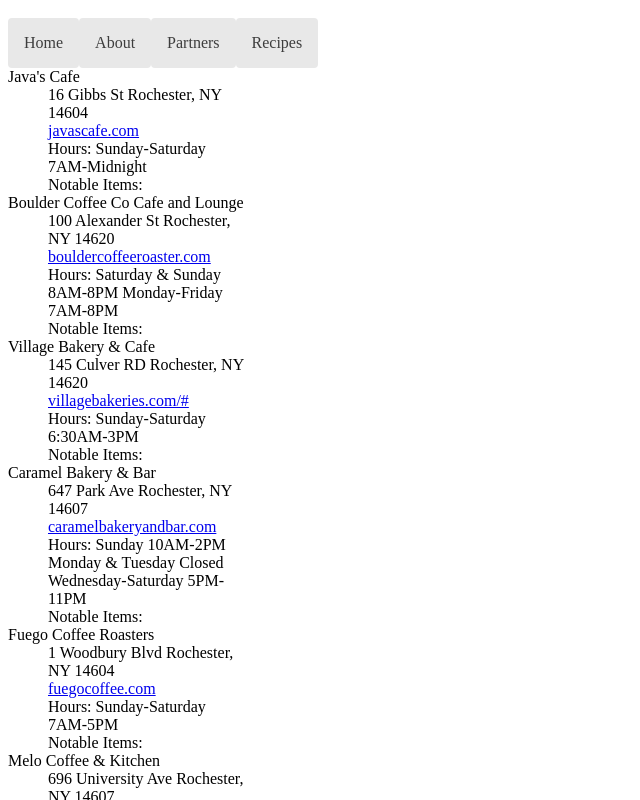
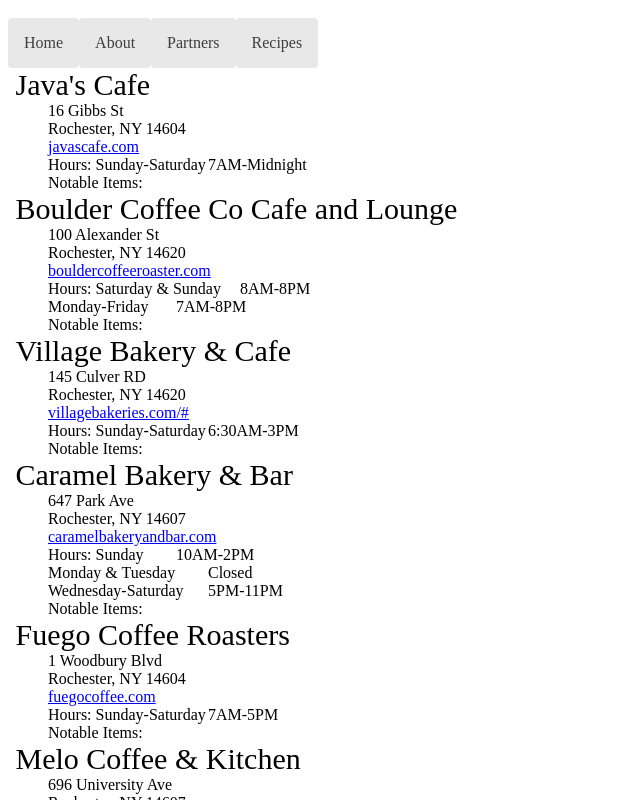
Before and after one commit to LBsnake6/coffee-app, an Angular app in the folder coffee-app/: page /partners in a window 1280 px wide. Shown: the top 800 px of the page, without its empty margins (0-640 px from the left). Built offline with nearby package versions, Linux system fonts and the light colour scheme.

Commit message:
added some styling to partners component. This allows \n and \t characters to be read.

```diff
--- a/coffee-app/src/app/interfaces/partners.ts
+++ b/coffee-app/src/app/interfaces/partners.ts
@@ -6,4 +6,5 @@ export interface Partners{
     website: string;
     hours: string;
     items: string;
+    vibe: string;
 }
--- a/coffee-app/src/app/partners/partners.component.css
+++ b/coffee-app/src/app/partners/partners.component.css
@@ -2,5 +2,11 @@
     margin: 0 0 2em 0;
     list-style-type: none;
     padding: 0;
-    width: 15em;
+    /*width: 15em;*/
+    white-space: pre-line;
+    white-space: pre-wrap;
 }
+
+.badge{
+    font-size: 30px;
+}
--- a/coffee-app/src/app/partners/partners.component.html
+++ b/coffee-app/src/app/partners/partners.component.html
@@ -2,9 +2,9 @@
     <li *ngFor = "let partner of partners">
             <span class= "badge"> {{partner.name}}</span><br>
              <ol>{{partner.location}}<br>
-            <a href="{{partner.website}}">{{partner.website}}</a><br>
-             Hours: {{partner.hours}}<br>
-             Notable Items: {{partner.items}}<br>
+            <a href="{{partner.website}}">{{partner.website}}</a>
+            <br>Hours: {{partner.hours}}
+            <br>Notable Items: {{partner.items}}<br>
             </ol>
     </li>
 
--- a/coffee-app/src/styles.css
+++ b/coffee-app/src/styles.css
@@ -1 +1,6 @@
 /* You can add global styles to this file, and also import other style files */
+
+code {
+    white-space: pre-wrap;
+    white-space: pre-line;
+}
```
